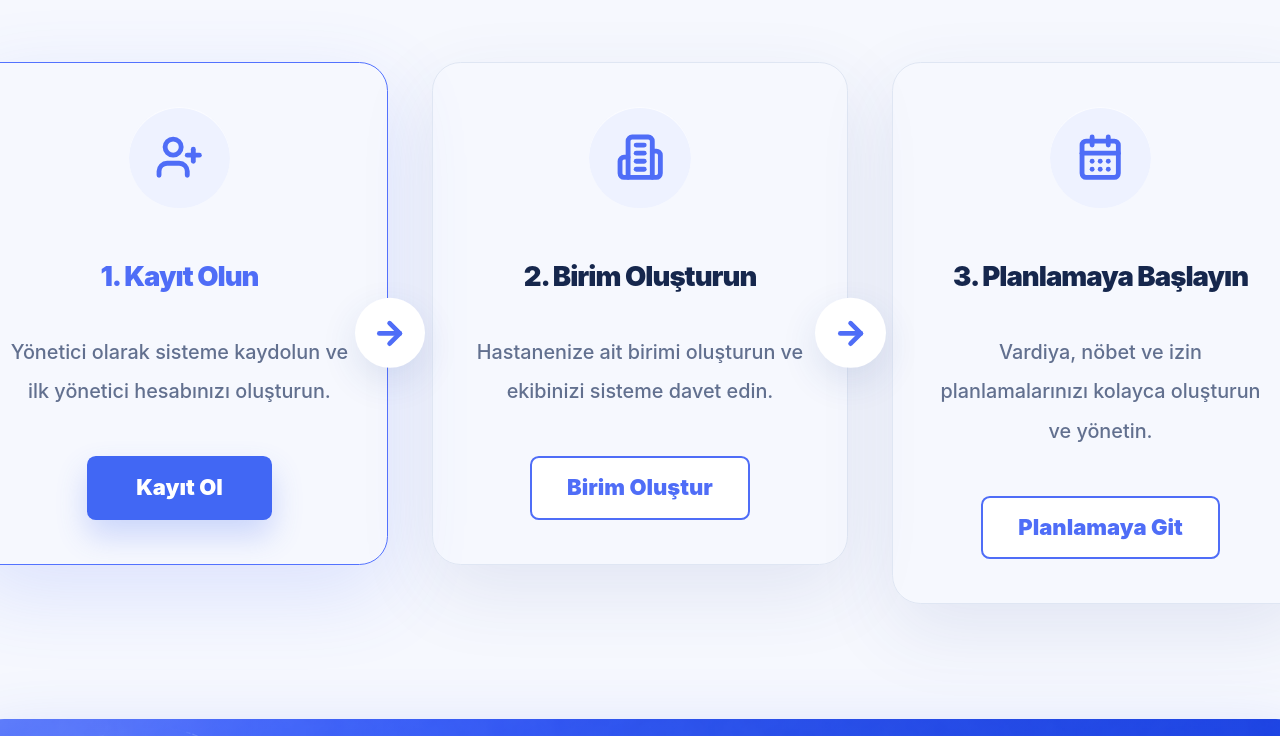
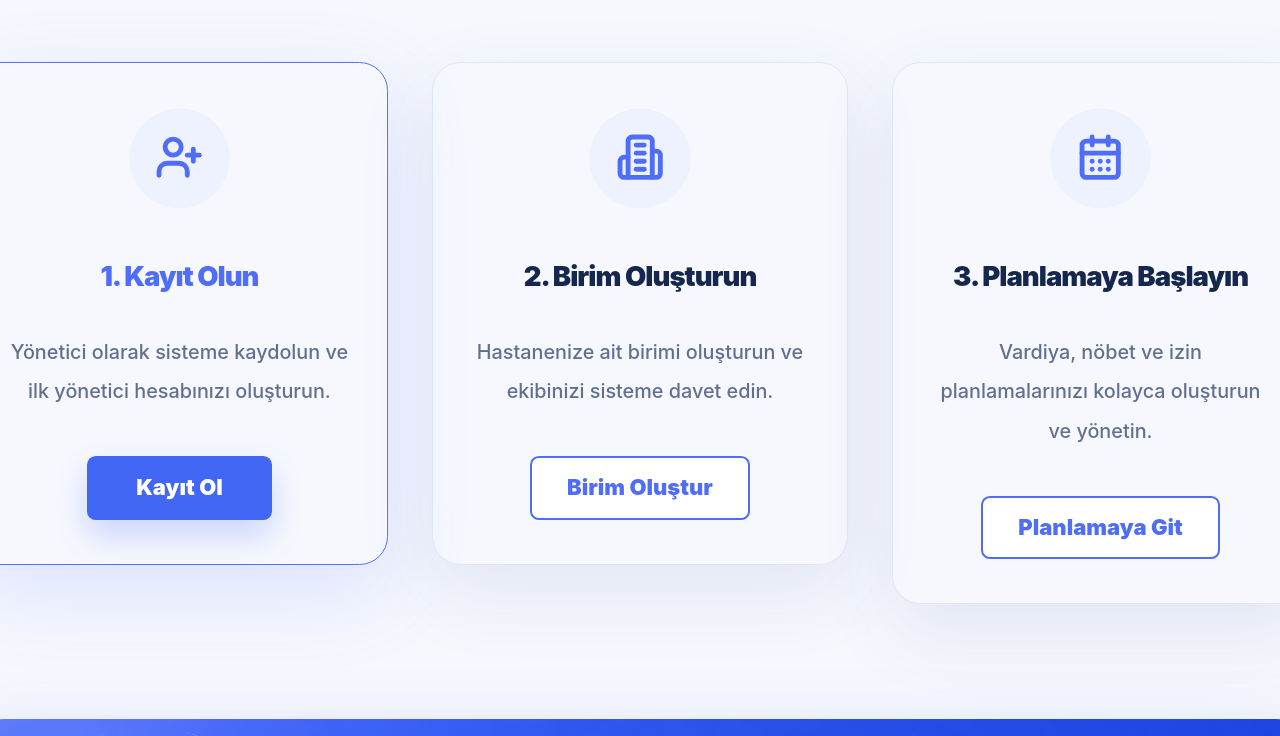
Before and after one commit to erasmustafa/hospital_scheduler, a Next.js app in the folder frontend/: page / in a window 1280 px wide. Shown: the part 3366-4102 px from the top of the page. Built offline with nearby package versions, Linux system fonts and the light colour scheme; no server answers.

Commit message:
style: remove how it works step arrows

```diff
--- a/frontend/app/landing/page.tsx
+++ b/frontend/app/landing/page.tsx
@@ -1045,11 +1045,6 @@ export default function LandingPage() {
                       </Link>
                     </div>
 
-                    {index < steps.length - 1 && (
-                      <div className="absolute right-[-34px] top-1/2 z-10 hidden h-[64px] w-[64px] -translate-y-1/2 items-center justify-center rounded-full bg-white text-[#4f6df7] shadow-[0_12px_34px_rgba(45,72,145,0.12)] lg:flex">
-                        <ArrowRight className="h-8 w-8 stroke-[3.2]" />
-                      </div>
-                    )}
                   </div>
                 );
               })}
```
